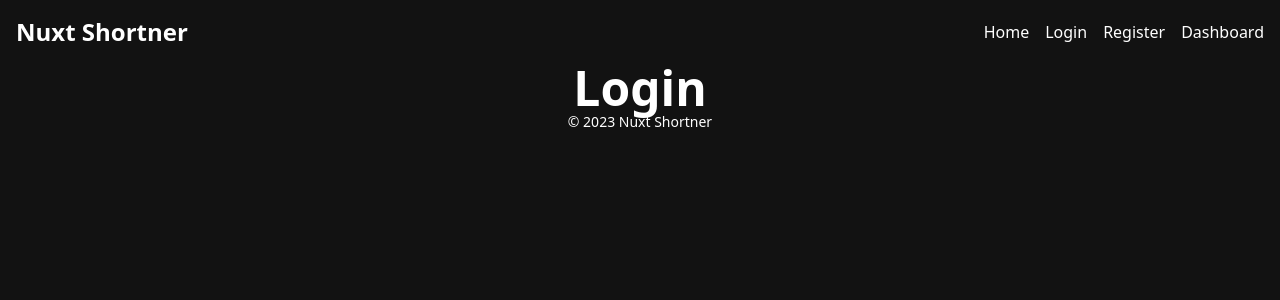
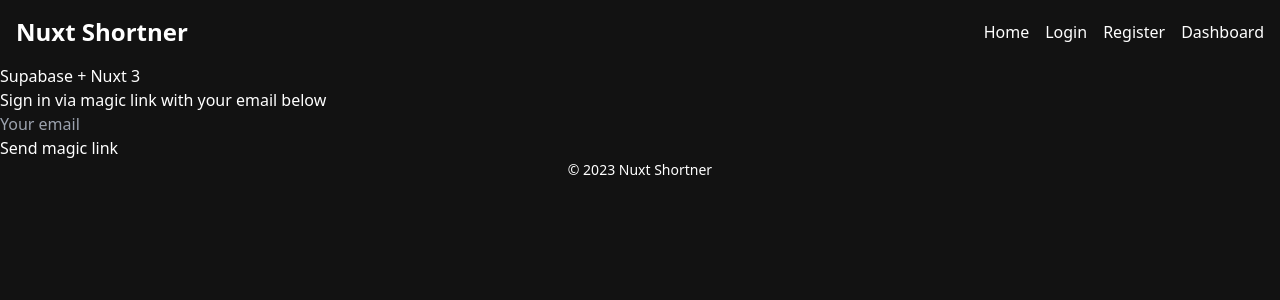
Before and after one commit to maurodf0/NuxtShortner, a Nuxt app: page /login in a window 1280 px wide. Shown: the top 300 px of the page. Built offline with nearby package versions, Linux system fonts and the light colour scheme; no server answers.

Commit message:
test auth

```diff
--- a/app/pages/login.vue
+++ b/app/pages/login.vue
@@ -1,6 +1,35 @@
 <script setup>
+const supabase = useSupabaseClient()
+
+const loading = ref(false)
+const email = ref('')
+
+const handleLogin = async () => {
+  try {
+    loading.value = true
+    const { error } = await supabase.auth.signInWithOtp({ email: email.value })
+    if (error) throw error
+    alert('Check your email for the login link!')
+  } catch (error) {
+    alert(error.error_description || error.message)
+  } finally {
+    loading.value = false
+  }
+}
 </script>
 
 <template>
-  <h1 class="text-center text-5xl font-bold">Login</h1>
+  <form class="row flex-center flex" @submit.prevent="handleLogin">
+    <div class="col-6 form-widget">
+      <h1 class="header">Supabase + Nuxt 3</h1>
+      <p class="description">Sign in via magic link with your email below</p>
+      <div>
+        <input class="inputField" type="email" placeholder="Your email" v-model="email" />
+      </div>
+      <div>
+        <input type="submit" class="button block" :value="loading ? 'Loading' : 'Send magic link'"
+          :disabled="loading" />
+      </div>
+    </div>
+  </form>
 </template>
```
